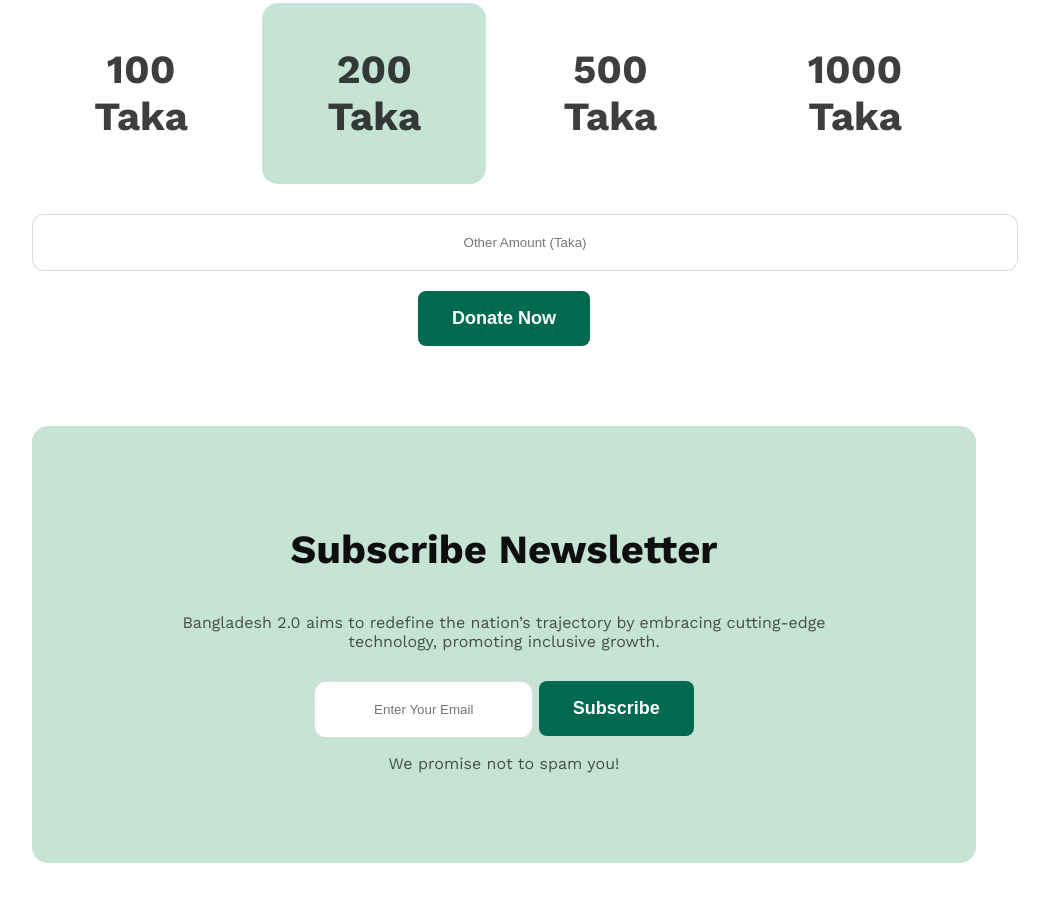
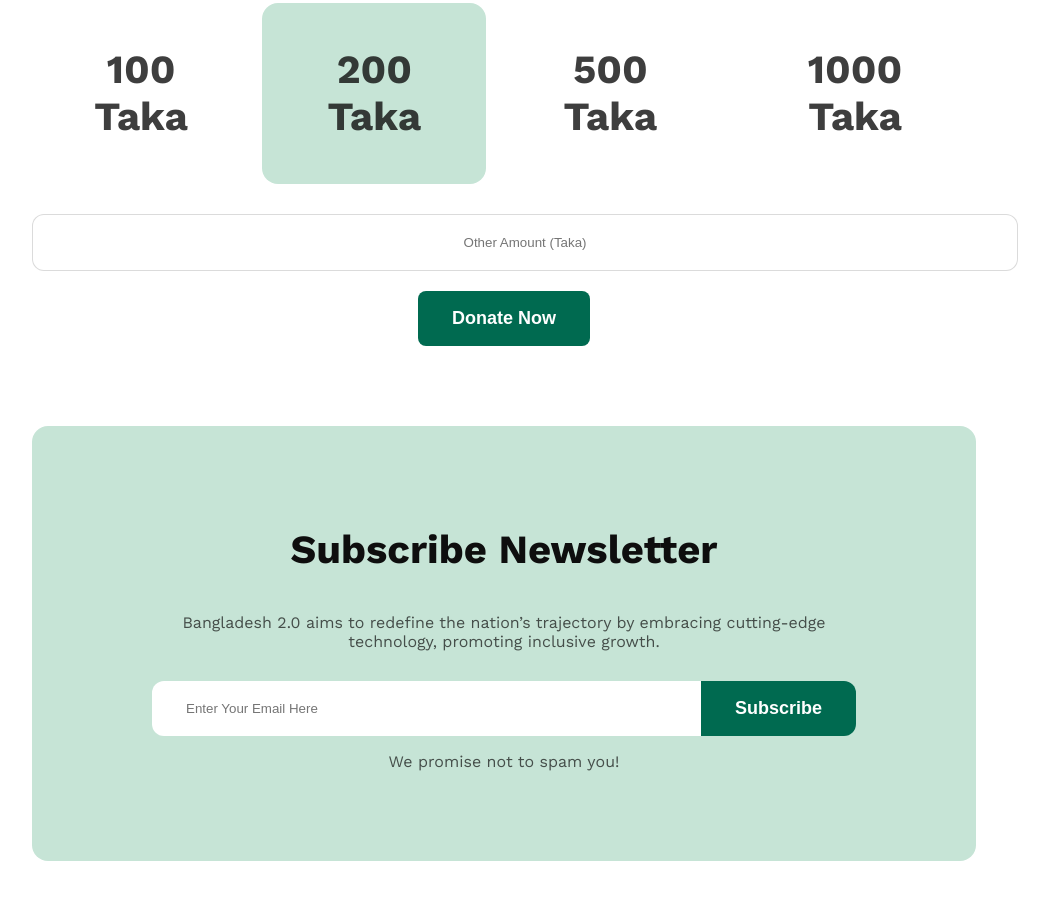
Before and after one commit to Rakib9936/First-assignment-late, a plain HTML site: page index.html in a window 1280 px wide. Shown: the part 3819-4720 px from the top of the page, without its empty margins (136-1185 px from the left). Drawn offline with nearby package versions, Linux system fonts and the light colour scheme.

Commit message:
subscribe section added

```diff
--- a/index.html
+++ b/index.html
@@ -187,8 +187,10 @@
                <div class="subscribe-container">
                 <h3 class="future-h3">Subscribe Newsletter</h3>
                 <p class="future-p">Bangladesh 2.0 aims to redefine the nation’s trajectory by embracing cutting-edge technology, promoting inclusive growth.</p>
-                <input class="input-email" type="email" placeholder="Enter Your Email">
+             <div class="input-btn">
+                <input class="input-email" type="email" placeholder="Enter Your Email Here">
                 <button class="btn-primary btn-subscribe">Subscribe</button>
+             </div>
                 <p class="future-p">We promise not to spam you!</p>
 </div>
                </section>
--- a/style/style.css
+++ b/style/style.css
@@ -282,14 +282,22 @@ font-size: 20px;
 
 }
 .input-email{
-    color: rgba(14, 14, 14, 0.15);
-   margin: 0;
-    padding: 20px;
-    border: 1px solid ;
-   text-align: center;
-    border-radius: 12px;
+    color: rgba(14, 14, 14, 0.3);
+    width: 100%;
+    padding: 17px 34px;
+   border: none;
+    color: white;
+    border-top-left-radius: 12px;
+    border-bottom-left-radius: 12px;
+    cursor: pointer;
+}
+.btn-subscribe{
+  border-radius: 0;
+  border-top-right-radius: 12px;
+  border-bottom-right-radius: 12px;
 
 }
-.btn-subscribe{
-    margin: 0;
+.input-btn{
+    display: flex;
+
 }
```
